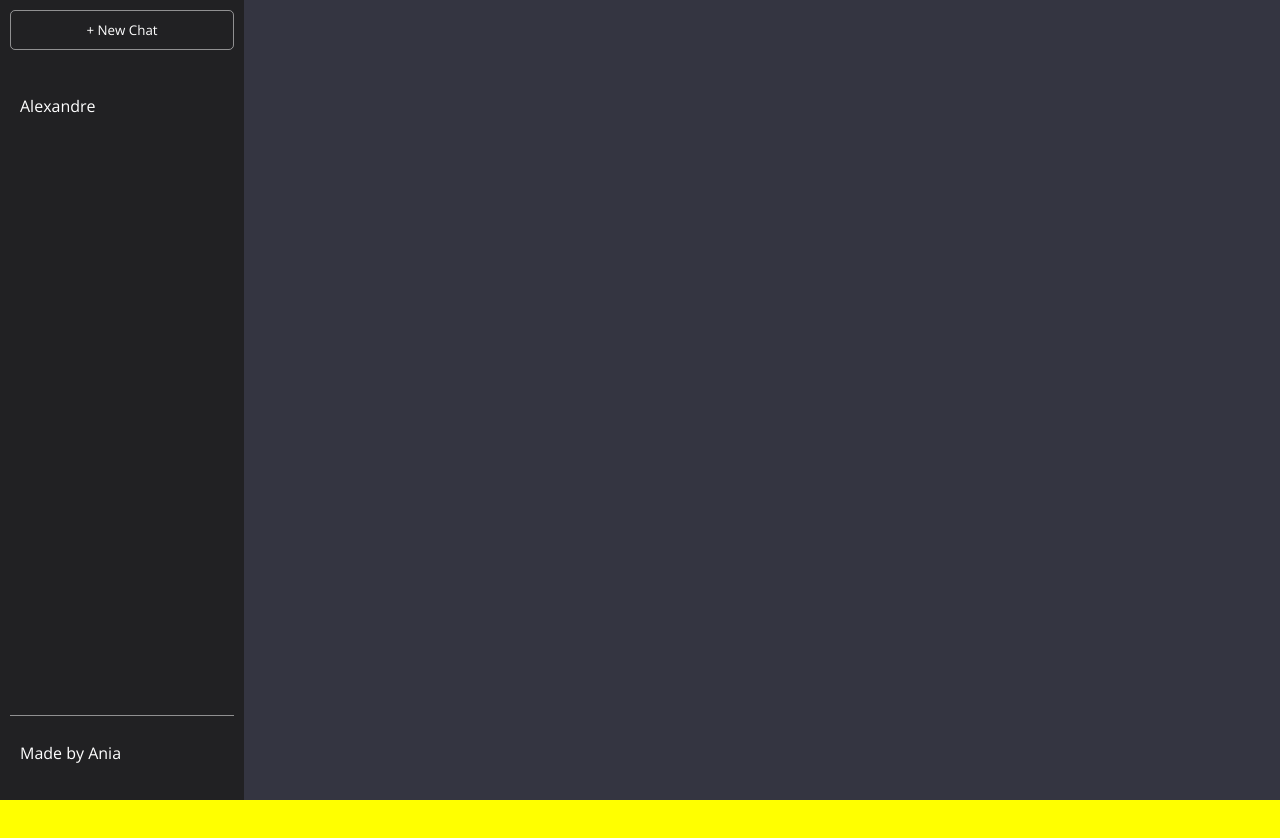
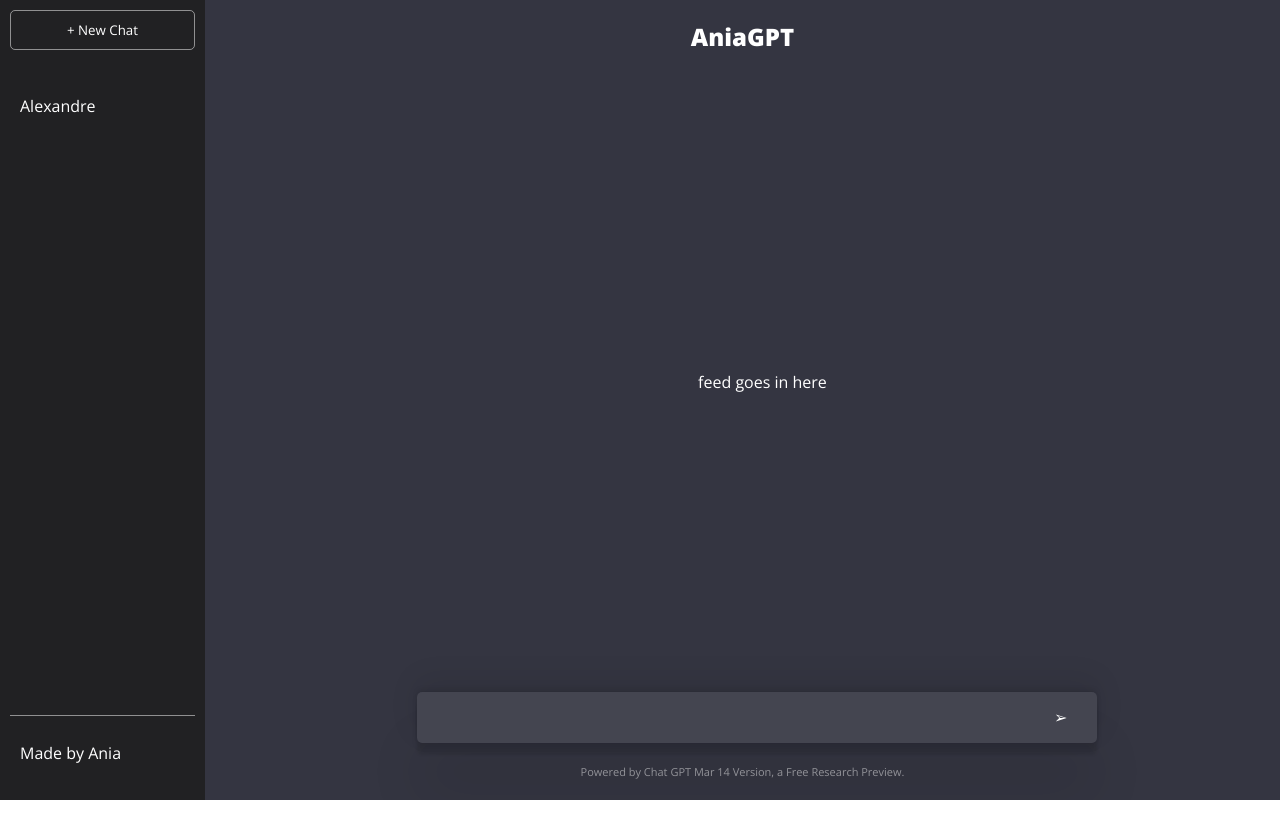
Before and after one commit to afranca/react-chatgpt, a React (Create React App) app: page / in a window 1280 px wide. Shown: the top 838 px of the page. After the commit the page ends 800 px from the top, so only its background shows below. Built offline with nearby package versions, Linux system fonts and the light colour scheme.

Commit message:
feat: finishing off css for the main section

```diff
--- a/src/App.js
+++ b/src/App.js
@@ -11,7 +11,22 @@
         </nav>
       </section>
 
-      <section className='main'></section>
+      <section className='main'>
+      <h1>AniaGPT</h1>
+        <ul className='feed'>
+            <li> feed goes in here</li>
+        </ul>
+        <div className="bottom-section">
+          <div className="input-container">
+            <input />
+            <div id="submit"> ➢ </div>
+          </div>
+          <p className="info">
+              Powered by Chat GPT Mar 14 Version, a Free Research Preview.
+          </p>
+        </div>
+      </section>
+
 
 
     </div>
--- a/src/index.css
+++ b/src/index.css
@@ -12,6 +12,7 @@
 
 .app {
   background-color: #343541;
+  display: flex;
 }
 
 .side-bar {
@@ -50,7 +51,62 @@
 }
 
 .main {
-  background-color: yellow;
   height: 100vh;
   width: 100%;
+  display: flex;
+  flex-direction: column;
+  justify-content: space-between;
+  align-items: center;
+  text-align: center;
 }
+
+.info {
+  color: rgba(255, 255, 255, 0.5);
+  font-size: 11px;
+  padding: 10px;
+}
+
+.bottom-section {
+  width: 100%;
+  display: flex;
+  flex-direction: column;
+  justify-content: center;
+  align-items: center;
+}
+
+.input-container {
+  position: relative;
+  width: 100%;
+  max-width: 650px;
+}
+
+input {
+  width: 100%;
+  border: none;
+  font-size: 20px;
+  background-color: rgba(255, 255, 255, 0.08);
+  padding: 12px 15px;
+  border-radius: 5px;
+  box-shadow: rgba(0, 0, 0, 0.08) 0 54px 55px,
+            rgba(0, 0, 0, 0.08) 0 -12px 30px,
+            rgba(0, 0, 0, 0.08) 0 4px 6px,
+            rgba(0, 0, 0, 0.08) 0 12px 3px,
+            rgba(0, 0, 0, 0.08) 0 -3px 5px;
+}
+
+input:focus {
+  outline: none;
+}
+
+#submit {
+  position: absolute;
+  bottom: 15px;
+  right: 0;
+  cursor: pointer;
+}
+
+.feed { }
+
+.feed li {
+  list-style-type: none;
+}
```
